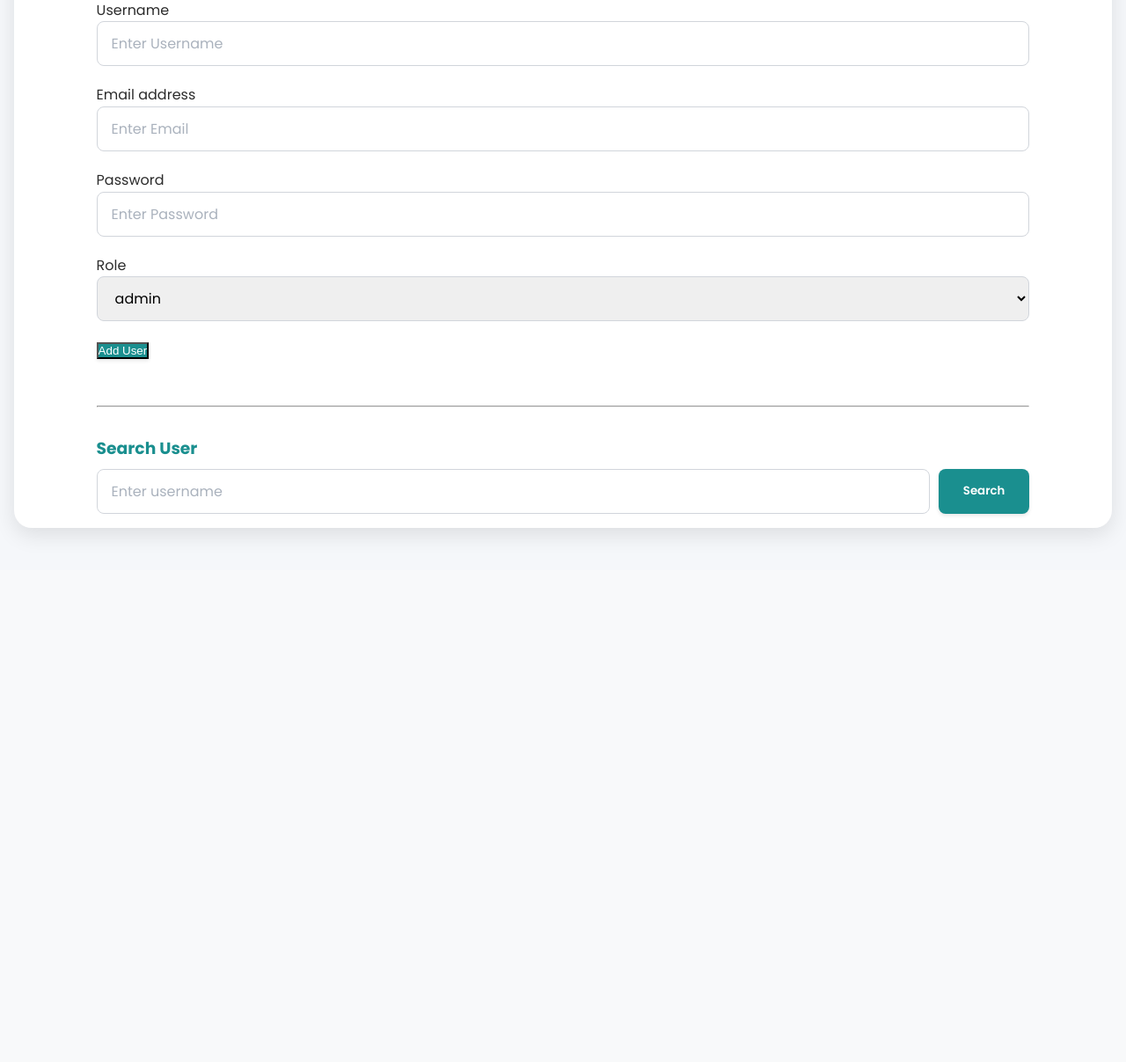
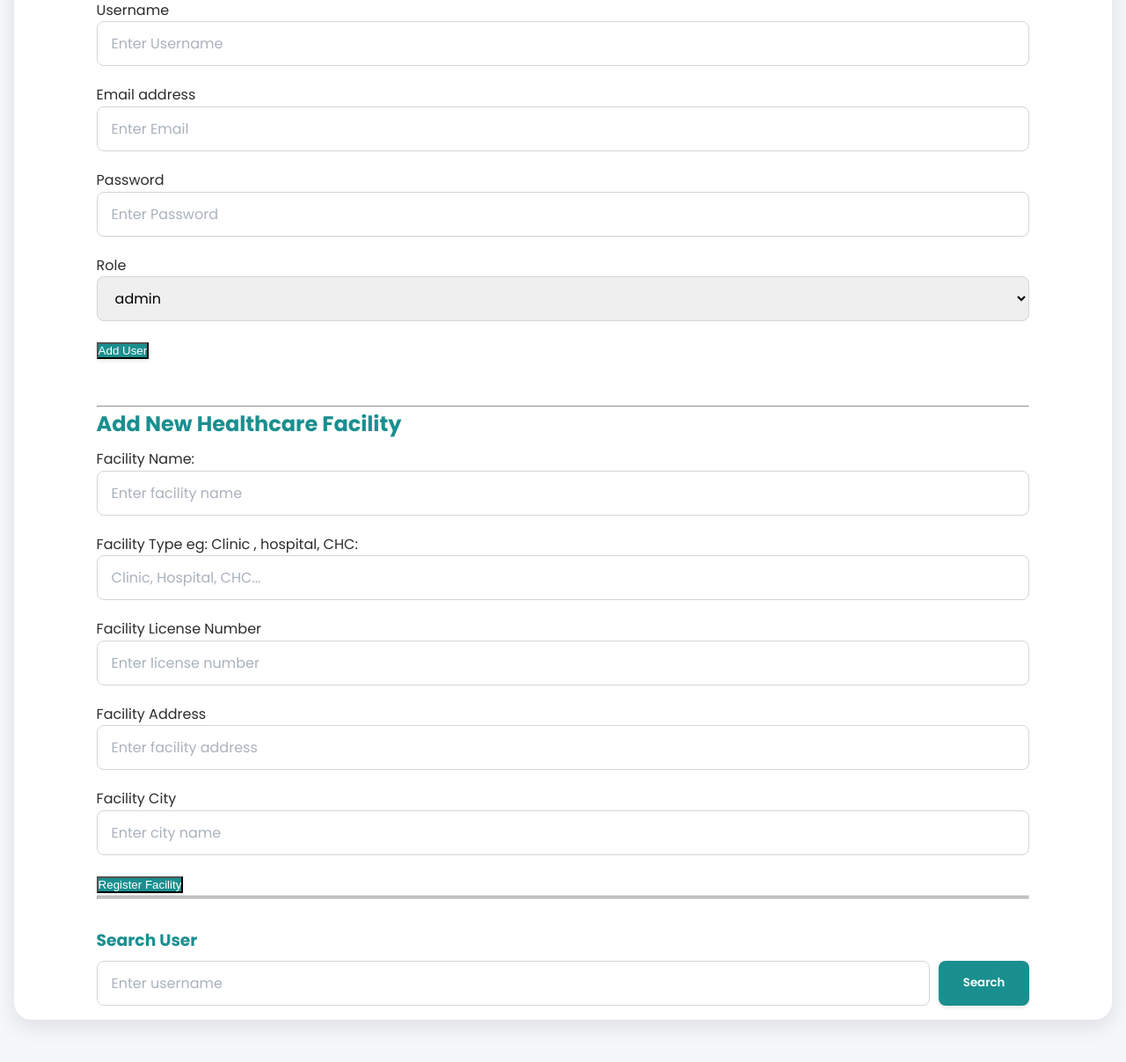
Before and after one commit to lazyserp/CuraVie, a Flask app: page /admin_dashboard in a window 1280 px wide. Shown: the part 428-1635 px from the top of the page at 88% size. Before the commit the page ends 1040 px from the top, so only its background shows below. Run offline with Flask 3, Linux system fonts and the light colour scheme; a user stored in the database is signed in; tables that the repository leaves empty hold one stand-in row (values such as "Sample post"); some libraries are stand-ins or nearby versions.

Commit message:
health care facility at admin dashboard

```diff
--- a/app.py
+++ b/app.py
@@ -118,7 +118,7 @@ def logout():
 @require_role(["admin"])
 def admin_dashboard():
     form = AdminAddUserForm()
-
+    facility_form = HealthcareFacilityForm()
     if form.validate_on_submit():
         user = User(username=form.username.data.strip(),email=form.email.data.strip().lower(),role=form.role.data)
         user.set_password(form.password.data)
@@ -140,11 +140,28 @@ def admin_dashboard():
             flash(f"No users found for '{search_query}'.", "warning")
     # This handles all GET requests and POST requests with invalid data
     no_of_users = db.session.scalar(select(func.count()).select_from(User))
-    total_hospitals = db.session.scalar(select(func.count()).select_from(HealthcareFacility))
-
+    total_facilities = db.session.scalar(select(func.count()).select_from(HealthcareFacility))
+    if facility_form.submit.data and facility_form.validate():
+        new_facility = HealthcareFacility(
+            registered_by_user_id=current_user.id if current_user.is_authenticated else 1,
+            facility_name=facility_form.facility_name.data.strip(),
+            facility_type=facility_form.facility_type.data.strip(),
+            facility_license_number=facility_form.facility_license_number.data.strip(),
+            facility_address=facility_form.facility_address.data.strip(),
+            facility_city=facility_form.facility_city.data.strip()
+        )
+        try:
+            db.session.add(new_facility)
+            db.session.commit()
+            flash("New healthcare facility added successfully!", "success")
+        except IntegrityError:
+            db.session.rollback()
+            flash("A facility with this license number already exists.", "danger")
+        return redirect(url_for("admin_dashboard"))
     return render_template("admin_dashboard.html.j2",total_users=no_of_users,
-                           total_hospitals=total_hospitals,
+                           total_hospitals=total_facilities,
                            form=form,
+                           facility_form=facility_form,
                            search_results=search_results,
                            search_query=search_query)
 
--- a/templates/admin_dashboard.html.j2
+++ b/templates/admin_dashboard.html.j2
@@ -37,6 +37,57 @@
             {{ form.submit(class="btn-primary") }}
         </form>
     </section>
+<hr>
+<div id="add-facility-container">
+    <h2>Add New Healthcare Facility</h2>
+    <form method="POST" novalidate>
+        {{ facility_form.csrf_token }}
+
+        <div class="form-group">
+            {{ facility_form.facility_name.label(class='label-class') }}
+            {{ facility_form.facility_name(class='form-input', placeholder='Enter facility name') }}
+            {% for e in facility_form.facility_name.errors %}
+                <div class="error">{{ e }}</div>
+            {% endfor %}
+        </div>
+
+        <div class="form-group">
+            {{ facility_form.facility_type.label(class='label-class') }}
+            {{ facility_form.facility_type(class='form-input', placeholder='Clinic, Hospital, CHC...') }}
+            {% for e in facility_form.facility_type.errors %}
+                <div class="error">{{ e }}</div>
+            {% endfor %}
+        </div>
+
+        <div class="form-group">
+            {{ facility_form.facility_license_number.label(class='label-class') }}
+            {{ facility_form.facility_license_number(class='form-input', placeholder='Enter license number') }}
+            {% for e in facility_form.facility_license_number.errors %}
+                <div class="error">{{ e }}</div>
+            {% endfor %}
+        </div>
+
+        <div class="form-group">
+            {{ facility_form.facility_address.label(class='label-class') }}
+            {{ facility_form.facility_address(class='form-input', placeholder='Enter facility address') }}
+            {% for e in facility_form.facility_address.errors %}
+                <div class="error">{{ e }}</div>
+            {% endfor %}
+        </div>
+
+        <div class="form-group">
+            {{ facility_form.facility_city.label(class='label-class') }}
+            {{ facility_form.facility_city(class='form-input', placeholder='Enter city name') }}
+            {% for e in facility_form.facility_city.errors %}
+                <div class="error">{{ e }}</div>
+            {% endfor %}
+        </div>
+
+        {{ facility_form.submit(class='btn-primary') }}
+    </form>
+</div>
+
+<hr>
 
     <hr>
      <section style="margin-top: 2rem;">
```
